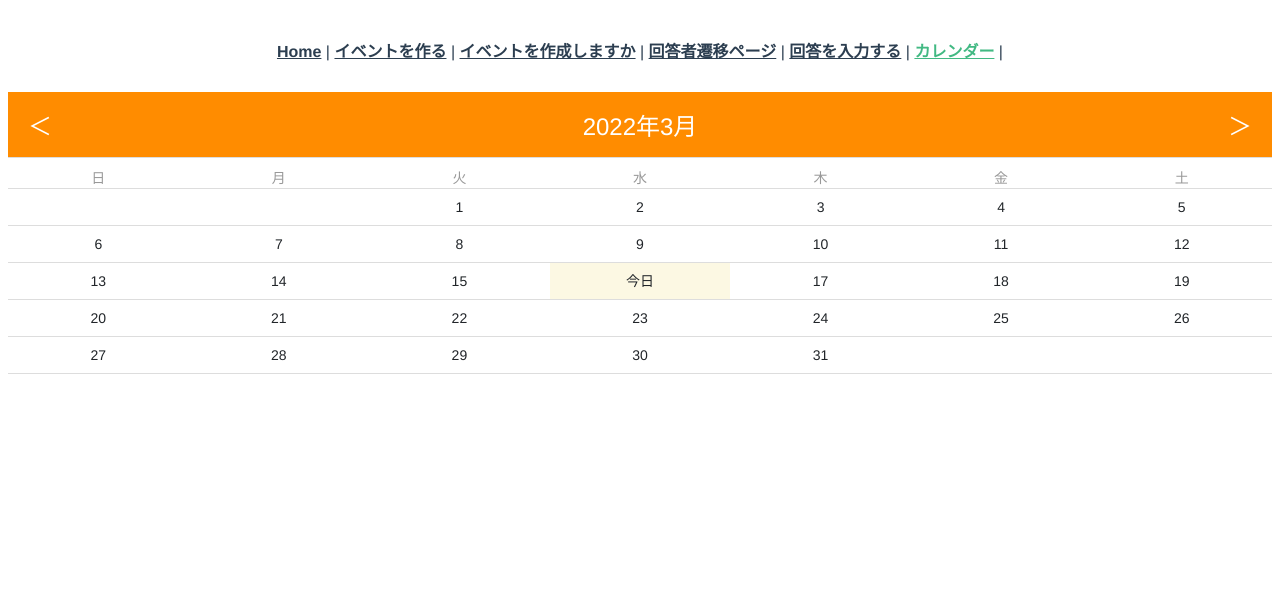
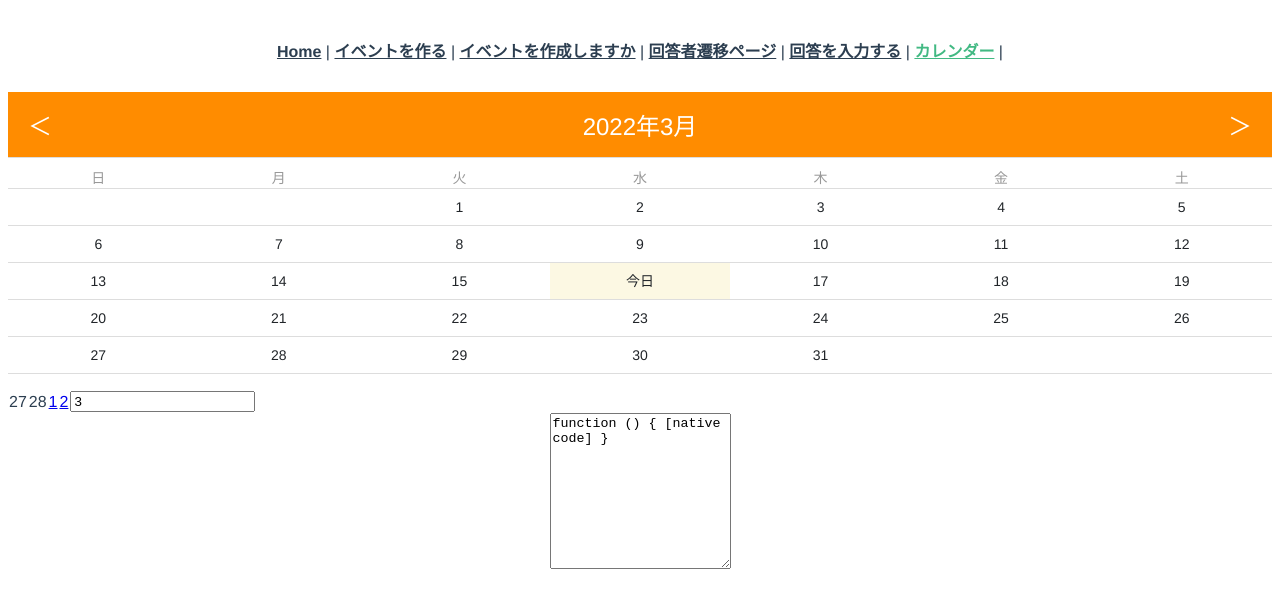
Before and after one commit to kanacoyn/arrangeapp, a Vue app: page /calender in a window 1280 px wide. Shown: the top 608 px of the page. Built offline with nearby package versions, Linux system fonts and the light colour scheme.

Commit message:
イベント確認画面に着手

```diff
--- a/src/views/EventConfirm.vue
+++ b/src/views/EventConfirm.vue
@@ -16,6 +16,9 @@
                 内容を確認して、「作成する」ボタンを押してください。
                 <tbody id="confirm">
                   <tr>
+                    <!-- v-for="eventInfo of this.eventConfirm"
+                    v-bind:key="eventInfo.eventId" -->
+
                     <th class="must">イベント名</th>
                     <td>飲み会</td>
                   </tr>
@@ -61,8 +64,29 @@
 
 <script lang="ts">
 import { Component, Vue } from "vue-property-decorator";
+import { Event } from "@/types/event";
+import { Date } from "@/types/date";
+
 @Component
 export default class XXXComponent extends Vue {
+  private eventConfirm = new Event(0, "", "", new Array<Date>(), "", "", "");
+  private evntInfo = new Array<Event>();
+
+  created(): void {
+    this.eventConfirm = this.$store.getters.getEventInfo;
+
+    // for (const eventMatch of this.eventConfirm) {
+    //   this.evntInfo.push(
+    //     new Event(
+    //       eventMatch.eventName,
+    //    eventMatch.description,
+    //    eventMatch.date,
+    //    eventMatch.email,
+    //    eventMatch.password,
+    //    eventMatch.answerChoice,
+    //    eventMatch.eventId,))
+  }
+
   finishMakeEvent() {
     this.$router.push("/finishMaking");
   }
--- a/src/views/calender.vue
+++ b/src/views/calender.vue
@@ -13,18 +13,53 @@
         </th>
       </thead>
       <tbody>
-        <tr v-for="(weekData, weekDataIndex) in calendar" :key="weekDataIndex">
+        <tr
+          v-for="(weekData, weekDataIndex) in calendar"
+          :key="weekDataIndex"
+          selectable
+        >
           <td
             v-for="(dayNumber, dayNumberIndex) in weekData"
             :key="dayNumberIndex"
             :class="{ today: isToday(dayNumber) }"
+            selectable
           >
             <span v-if="isToday(dayNumber)">今日</span>
-            <span v-else>{{ dayNumber }}</span>
+            <span v-else selectable>{{ dayNumber }}</span>
           </td>
         </tr>
       </tbody>
     </table>
+
+    <tbody class="m3 calbody">
+      <tr class="w10">
+        <td class="calcell oom calcelltop calcellleft" id="cal1Container_cell0">
+          27
+        </td>
+        <td class="calcell oom calcelltop" id="cal1Container_cell1">28</td>
+        <td
+          class="calcell wd2 d1 selectable calcelltop"
+          id="cal1Container_cell2"
+        >
+          <a href="#" class="selector" v-on:change="addDate">1</a>
+        </td>
+        <td
+          class="calcell wd3 d2 selectable calcelltop"
+          id="cal1Container_cell3"
+        >
+          <a href="#" class="selector">2</a>
+        </td>
+        <td
+          class="calcell wd4 d3 selectable calcelltop"
+          id="cal1Container_cell4"
+        >
+          <input class="selector" value="3" />
+        </td>
+      </tr>
+    </tbody>
+
+    <textarea name="schedule" id="schedule" rows="10" v-model="addDate">
+    </textarea>
   </div>
 </template>
 
@@ -79,6 +114,14 @@ export default {
       }
     },
 
+    addDate: function () {
+      const dateOption = new Array(String);
+      this.dateOption.push(this.year, this.month, this.day);
+      let selectedDate = dateOption;
+      console.log("テスト");
+      return selectedDate;
+    },
+
     //ここから追加
     isToday: function (day) {
       let date = this.year + "-" + this.month + "-" + day;
@@ -96,12 +139,6 @@ export default {
     this.month = date.getMonth() + 1;
     let actualDay = date.getDate();
     this.today = this.year + "-" + this.month + "-" + actualDay;
-  },
-
-  // dateをidをもとにgettersから１つ取得する
-  // eslint-disable-next-line @typescript-eslint/explicit-module-boundary-types
-  getEventDateById() {
-    return this.$store.getters.getEventDateById(Date);
   },
 };
 </script>
```
